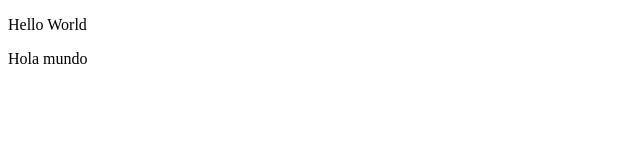
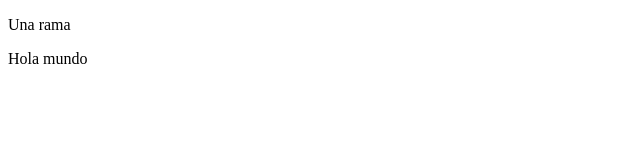
Before and after one commit to terrmii/ej6-control-versiones, a plain HTML site: page index.html in a window 1280 px wide. Shown: the full height of the page, 0-640 px from the left. Drawn offline with Linux system fonts and the light colour scheme.

Commit message:
primer commit una rama

```diff
--- a/index.html
+++ b/index.html
@@ -7,7 +7,7 @@
     <title>Ejercicio 6</title>
 </head>
 <body>
-    <p>Hello World</p>
+    <p>Una rama</p>
 	<p>Hola mundo</p>
 </body>
 </html>
```
